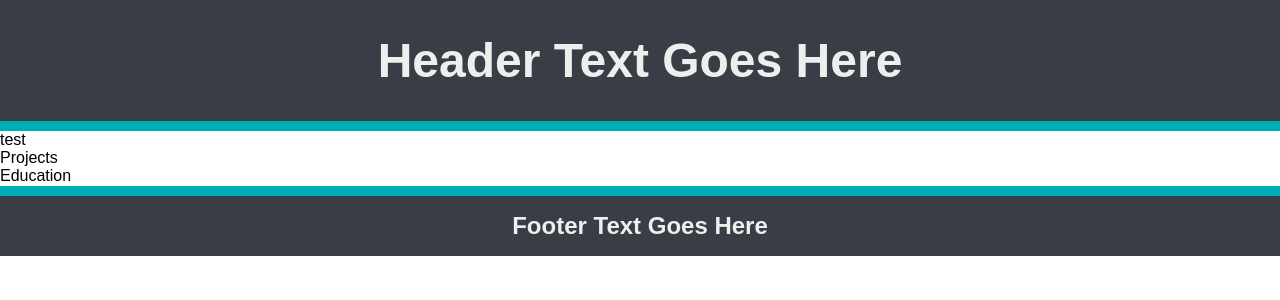
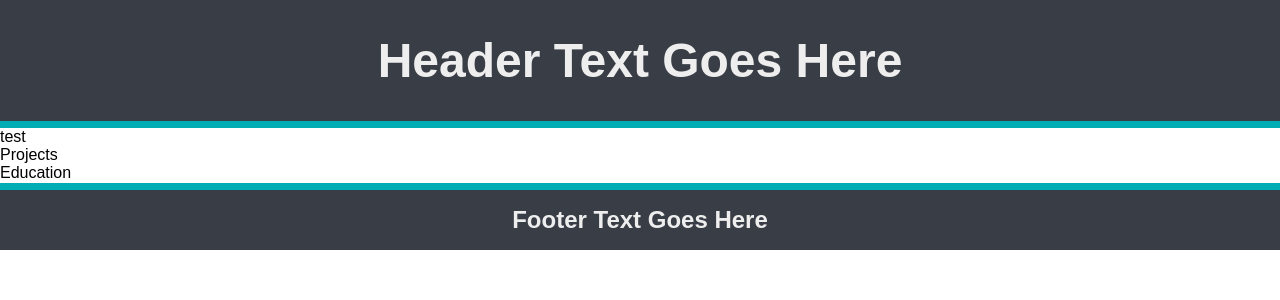
Before and after one commit to TritoLL/react-portfolio, a React (Create React App) app: page / in a window 1280 px wide. Shown: the top 300 px of the page. Built offline with nearby package versions, Linux system fonts and the light colour scheme.

Commit message:
reduce border sizing on header/footer

```diff
--- a/src/components/Footer.js
+++ b/src/components/Footer.js
@@ -5,7 +5,7 @@ const StyledFooter = styled.footer`
     width: 100%;
     margin: 0 auto;
     background-color: ${(props) => props.theme.body};
-    border-top: 10px solid ${(props) => props.theme.border};
+    border-top: 7px solid ${(props) => props.theme.border};
     border-bottom: 1px solid ${(props) => props.theme.body};
 `;
 
--- a/src/components/Header.js
+++ b/src/components/Header.js
@@ -6,7 +6,7 @@ const StyledHeader = styled.header`
     margin: 0 auto;
     background-color: ${(props) => props.theme.body};
     border-top: 1px solid ${(props) => props.theme.body};
-    border-bottom: 10px solid ${(props) => props.theme.border};
+    border-bottom: 7px solid ${(props) => props.theme.border};
 `;
 
 const Title = styled.h1`
```
